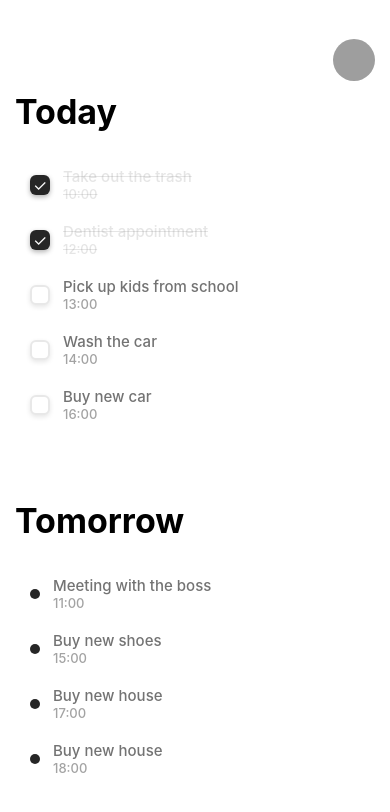
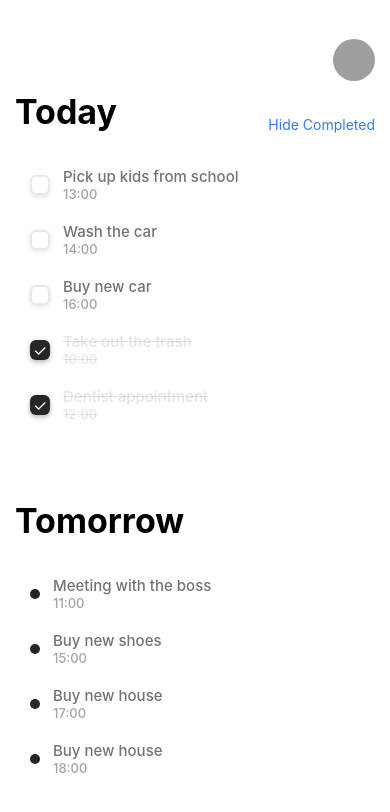
Before and after one commit to RichardWhiteG2/minimalTodoApp, a React Native app: screen / in a window 390 px wide. Shown: the top 812 px of the page. Built offline with nearby package versions, Linux system fonts and the light colour scheme; grey boxes are pictures that could not be loaded.

Commit message:
Hide Completed

```diff
--- a/src/screens/HomeScreen.tsx
+++ b/src/screens/HomeScreen.tsx
@@ -1,17 +1,61 @@
-import React from 'react'
-import { Image, StyleSheet, Text, View } from 'react-native'
+import React, { useEffect, useState } from 'react'
+import { Image, StyleSheet, Text, Touchable, TouchableOpacity, View } from 'react-native'
 import { TodosList } from '../components/TodosList'
 import { todosData } from '../data/todos'
 
-export const HomeScreen = () => {
+interface Todo {
+    id: number;
+    text: string;
+    isCompleted: boolean;
+    isToday: boolean;
+    hour: string;
+  }
+
+
+  export const HomeScreen = () => {
+    const [localData, setLocalData] = useState([] as Todo[]);
+    const [isHidden, setIsHidden] = useState(false);
+      // Ordenar los datos al inicializar el componente
+    const sortTodos = () => {
+        console.log('Se ejecuta sortTodos.')
+      const sorted = [...todosData].sort((a, b) => {
+        if (a.isCompleted && !b.isCompleted) {
+          return 1;
+        }
+        if (!a.isCompleted && b.isCompleted) {
+          return -1;
+        }
+        return 0;
+      });
+      setLocalData(sorted);
+    };
+    useEffect(() => {
+      sortTodos();
+    }, []);
+    const handleHidePress = ()=>{
+        if(isHidden){
+            setIsHidden(false)
+            sortTodos();
+            return;
+        }
+        setIsHidden(!isHidden)
+        setLocalData(localData.filter(todo => !todo.isCompleted))
+    }
   return (
     <View style={styles.container}>
         <Image
             source={{uri: 'https://t4.ftcdn.net/jpg/04/88/57/27/240_F_488572706_o6TjVp3YNYVKUChLFWqNgGop7rcXl9mj.jpg'}}
             style={styles.pic}
         />
-        <Text style={styles.title}>Today</Text>
-        <TodosList todosData={todosData.filter(todo => todo.isToday)}/>
+        <View style={{flexDirection:'row', alignItems: 'center', justifyContent:'space-between'}}>
+            <Text style={styles.title}>Today</Text>
+            <TouchableOpacity
+                onPress={handleHidePress}
+            >
+                <Text style={{color: '#3478f6'}}>{isHidden ? "Show Completed": "Hide Completed"}</Text>
+            </TouchableOpacity>
+        </View>
+        <TodosList todosData={localData.filter(todo => todo.isToday)}/>
         <Text style={styles.title}>Tomorrow</Text>
         <TodosList todosData={todosData.filter(todo => !todo.isToday)}/>
     </View>
```
